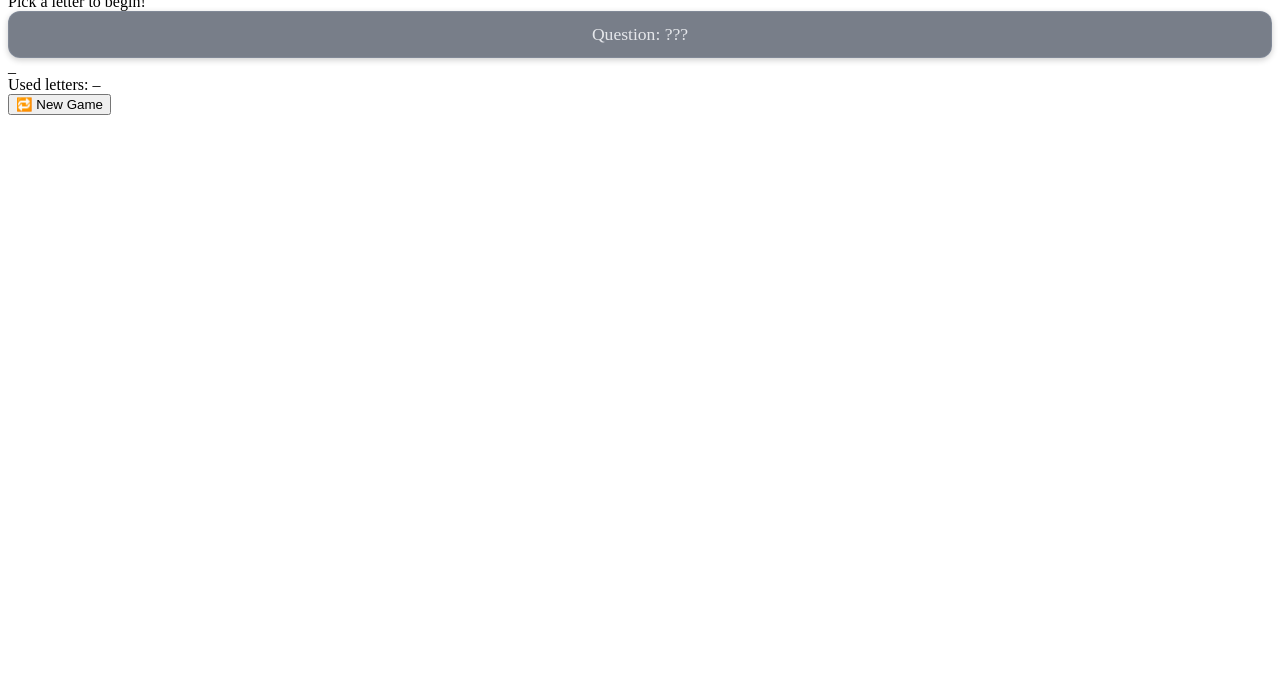
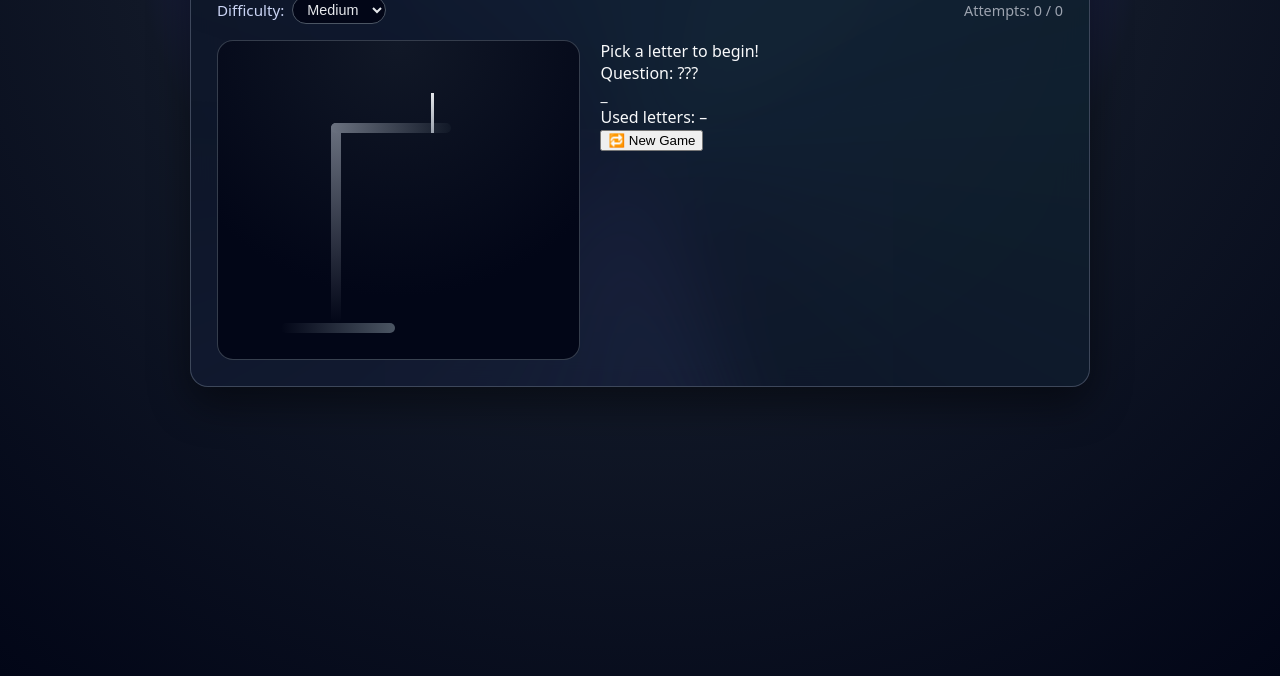
Before and after one commit to MadHatterMatt56/quizy-game, a plain HTML site: page index.html in a window 1280 px wide. Shown: the part 124-800 px from the top of the page. Drawn offline with Linux system fonts and the light colour scheme.

Commit message:
Update style.css

```diff
--- a/style.css
+++ b/style.css
@@ -1,49 +1,179 @@
-.hint-row {
+/* === Layout & Base === */
+* {
+  box-sizing: border-box;
+}
+
+body {
+  background: radial-gradient(circle at top, #4f46e5 0, #111827 50%, #020617 100%);
+  font-family: system-ui, -apple-system, BlinkMacSystemFont, "Segoe UI", sans-serif;
+  display: flex;
+  justify-content: center;
+  align-items: flex-start;
+  min-height: 100vh;
+  padding: 40px 10px;
+  margin: 0;
+  color: #f9fafb;
+}
+
+.game-container {
+  background: rgba(15, 23, 42, 0.96);
+  padding: 24px 26px 26px;
+  border-radius: 18px;
+  box-shadow: 0 18px 40px rgba(0, 0, 0, 0.45);
+  width: 900px;
+  max-width: 100%;
+  backdrop-filter: blur(20px);
+  border: 1px solid rgba(148, 163, 184, 0.35);
+  position: relative;
+  overflow: hidden;
+}
+
+.game-container::before {
+  content: "";
+  position: absolute;
+  inset: -60%;
+  background: conic-gradient(
+    from 160deg,
+    rgba(129, 140, 248, 0.25),
+    transparent,
+    rgba(52, 211, 153, 0.2),
+    transparent
+  );
+  opacity: 0.35;
+  filter: blur(40px);
+  z-index: -1;
+}
+
+/* Title */
+.title {
+  margin: 0 0 12px;
+  text-align: center;
+  font-size: 2rem;
+  letter-spacing: 0.06em;
+  text-transform: uppercase;
+  color: #e5e7eb;
+}
+
+/* Top Bar */
+.top-bar {
+  display: flex;
+  justify-content: space-between;
+  align-items: center;
+  margin-bottom: 16px;
+  gap: 12px;
+}
+
+.difficulty-group {
   display: flex;
   align-items: center;
-  gap: 10px;
-  font-size: 0.9rem;
+  gap: 8px;
+  font-size: 0.95rem;
 }
 
-.hint-text {
+.difficulty-group label {
+  color: #cbd5f5;
+}
+
+select {
+  background: #020617;
+  color: #e5e7eb;
+  border: 1px solid #4b5563;
+  border-radius: 999px;
+  padding: 4px 10px;
+  font-size: 0.9rem;
+  outline: none;
+  cursor: pointer;
+  transition: border 0.2s, box-shadow 0.2s, transform 0.1s;
+}
+
+select:focus {
+  border-color: #6366f1;
+  box-shadow: 0 0 0 1px rgba(129, 140, 248, 0.8);
+}
+
+.stats {
+  font-size: 0.9rem;
   color: #9ca3af;
 }
 
-.btn-secondary {
-  padding: 6px 12px;
-  border-radius: 999px;
-  border: 1px solid rgba(148, 163, 184, 0.8);
-  background: radial-gradient(circle at top, #020617, #1f2937);
-  color: #e5e7eb;
-  font-size: 0.85rem;
-  cursor: pointer;
-  box-shadow: 0 3px 0 #020617;
-  transition: transform 0.1s, box-shadow 0.1s, filter 0.15s, opacity 0.15s;
+/* Play Area */
+.play-area {
+  display: grid;
+  grid-template-columns: minmax(0, 1.1fr) minmax(0, 1.4fr);
+  gap: 20px;
+  margin-top: 10px;
 }
 
-.btn-secondary:hover:not(.disabled) {
-  transform: translateY(-1px);
-  filter: brightness(1.05);
+/* === Hangman & Gallows === */
+.hangman-wrapper {
+  position: relative;
+  height: 320px;
+  background: radial-gradient(circle at top, #111827 0, #020617 70%);
+  border-radius: 16px;
+  border: 1px solid rgba(75, 85, 99, 0.7);
+  overflow: hidden;
 }
 
-.btn-secondary:active:not(.disabled) {
-  transform: translateY(1px);
-  box-shadow: 0 1px 0 #020617;
+.gallows {
+  position: absolute;
+  inset: 18px 12px 12px 12px;
 }
 
-.btn-secondary.disabled {
-  opacity: 0.45;
-  cursor: default;
-  box-shadow: none;
+.g-base {
+  position: absolute;
+  bottom: 14px;
+  left: 15%;
+  width: 34%;
+  height: 10px;
+  background: linear-gradient(to right, #020617, #4b5563);
+  border-radius: 999px;
 }
-/* === Question Hint === */
-.question-hint {
-  padding: 12px;
-  font-size: 1.1rem;
-  color: #e5e7eb;
-  text-align: center;
-  background: rgba(30, 41, 59, 0.6);
-  border: 1px solid rgba(148, 163, 184, 0.3);
-  border-radius: 12px;
-  box-shadow: 0 2px 6px rgba(0,0,0,0.2);
+
+.g-pole {
+  position: absolute;
+  bottom: 24px;
+  left: 30%;
+  width: 10px;
+  height: 200px;
+  background: linear-gradient(to top, #020617, #6b7280);
+  border-radius: 999px;
 }
+
+.g-beam {
+  position: absolute;
+  bottom: 214px;
+  left: 30%;
+  width: 120px;
+  height: 10px;
+  background: linear-gradient(to right, #6b7280, #111827);
+  border-radius: 999px;
+}
+
+.g-rope {
+  position: absolute;
+  bottom: 214px;
+  left: calc(30% + 100px);
+  width: 3px;
+  height: 40px;
+  background: linear-gradient(to bottom, #e5e7eb, #9ca3af);
+}
+
+/* Hangman character */
+.hangman {
+  position: absolute;
+  bottom: 90px;
+  left: calc(30% + 100px);
+  transform: translateX(-2px);
+  transform-origin: top center;
+  animation: float 4s ease-in-out infinite;
+}
+
+.hm-part {
+  position: absolute;
+  opacity: 0;
+  transform: scale(0.9) translateY(-6px);
+  transition: opacity 0.25s ease-out, transform 0.3s ease-out;
+}
+
+.hm-part.visible {
+  opa
```
